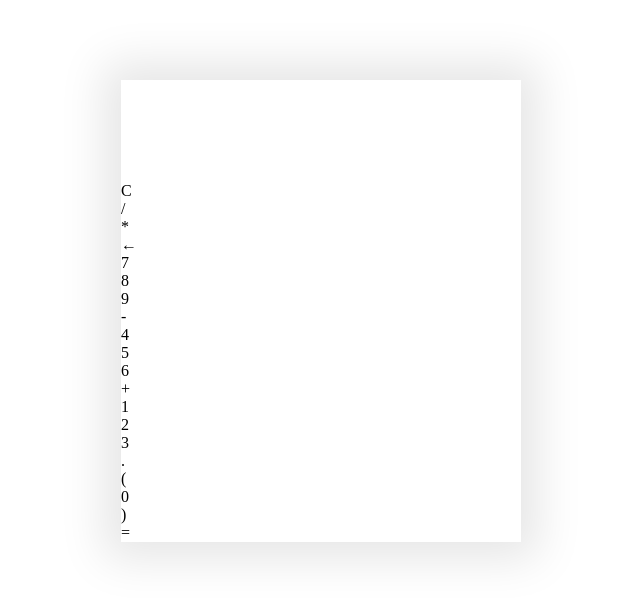
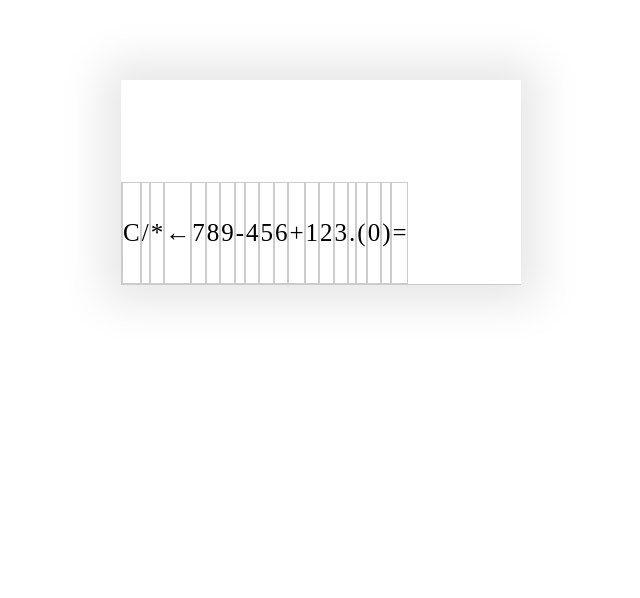
Before and after one commit to rexx010/calculator-app, a plain HTML site: page index.html in a window 1280 px wide. Shown: the whole page, without its empty margins (319-959 px from the left). Drawn offline with Linux system fonts and the light colour scheme.

Commit message:
styled the buttons to make the UI/UX more interative and operational

```diff
--- a/styles.css
+++ b/styles.css
@@ -10,3 +10,20 @@
     padding: 16px 8px;
     font-size: 25px;
 }
+.buttons{
+    display: flex;
+    border-bottom: 1px solid #ccc;
+    border-left: 1px solid #ccc;
+    grid-template-columns: 1fr 1fr 1fr 1fr;
+    }
+.buttons > div{
+    border-top: 1px solid #ccc;
+    border-right: 1px solid #ccc;
+}
+.button{
+    border: 0.5px solid #ccc;
+    line-height: 100px;
+    text-align: center;
+    font-size: 25px;
+    cursor: pointer;
+}
```
